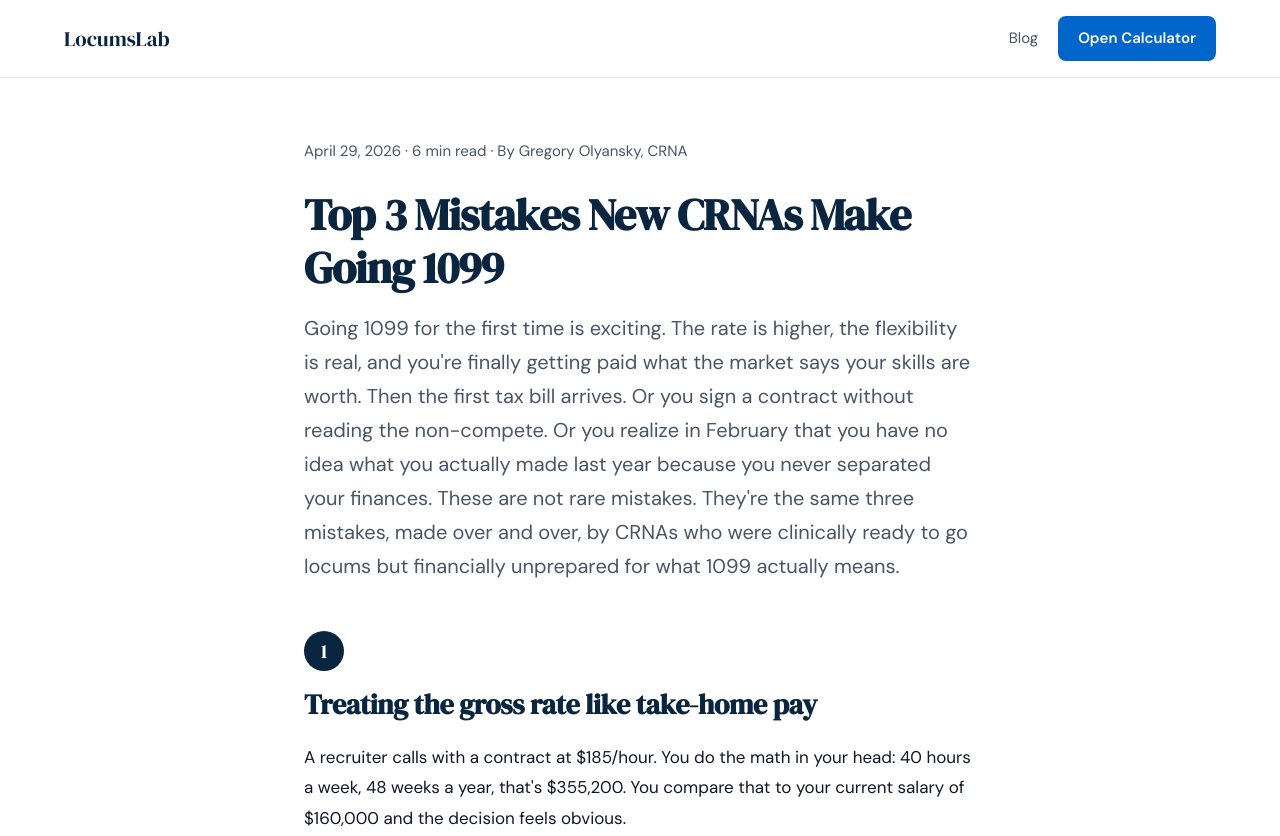
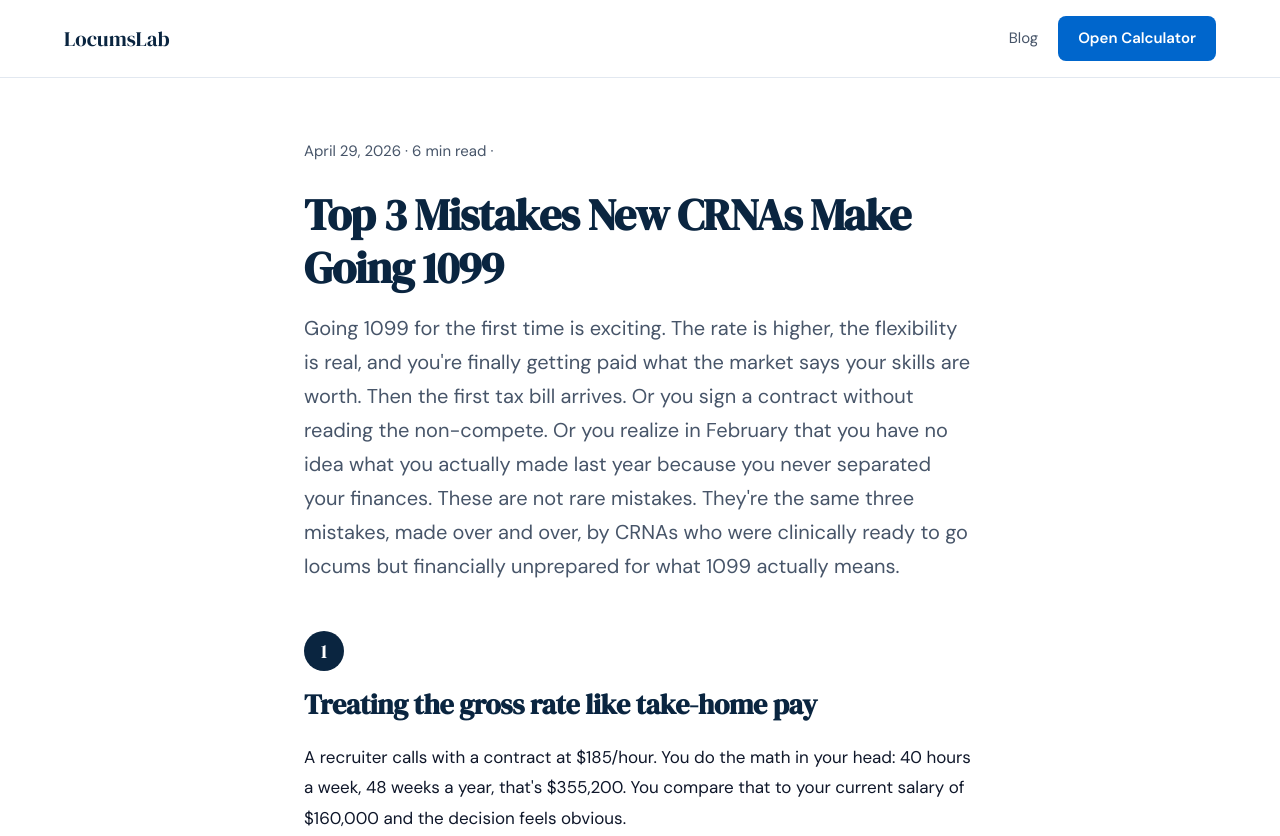
Before and after one commit to LocumsLab/locumslab, a website: page blog/top-3-mistakes-crna-going-1099.html in a window 1280 px wide. Shown: the top 836 px of the page. Drawn offline with Linux system fonts and the light colour scheme.

Commit message:
Update article meta to remove author name
Removed the author's name from the article meta section.

```diff
--- a/blog/top-3-mistakes-crna-going-1099.html
+++ b/blog/top-3-mistakes-crna-going-1099.html
@@ -113,7 +113,7 @@
 </header>
 
 <article>
-  <div class="article-meta">April 29, 2026 &middot; 6 min read &middot; By Gregory Olyansky, CRNA</div>
+  <div class="article-meta">April 29, 2026 &middot; 6 min read &middot;</div>
 
   <h1>Top 3 Mistakes New CRNAs Make Going 1099</h1>
 
```
